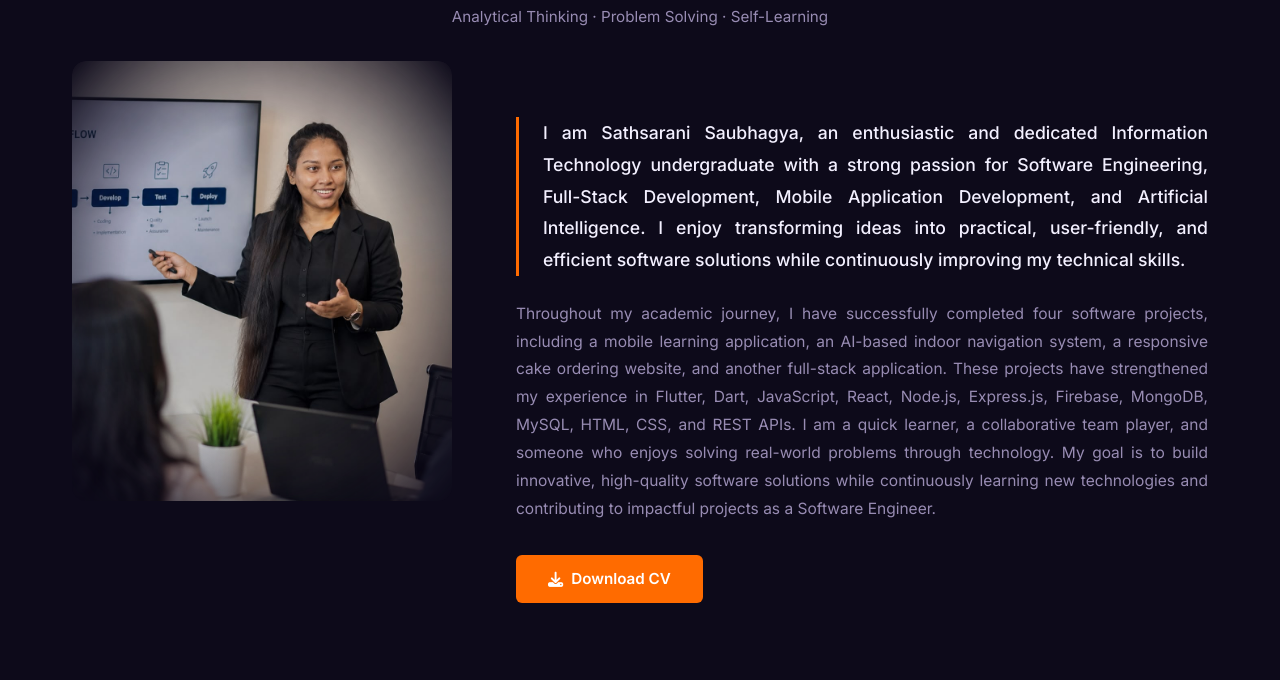
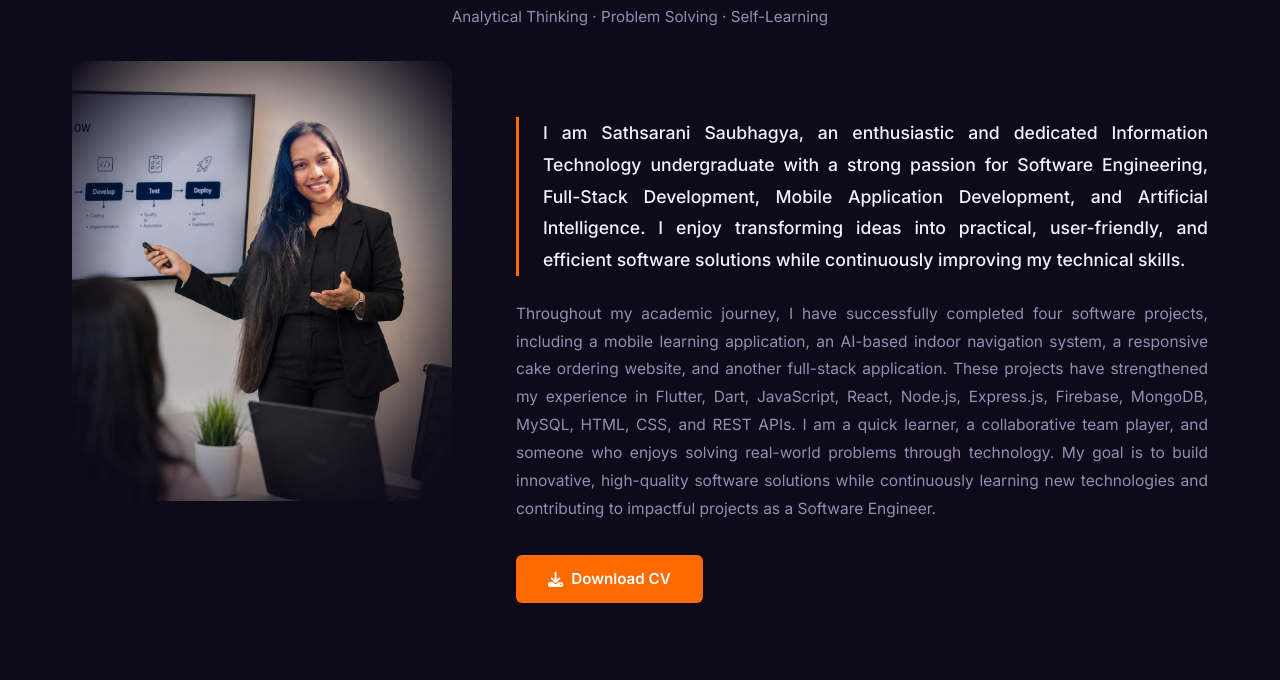
Before and after one commit to sSaubhagya12/My-portfolio-main, a plain HTML site: page index.html in a window 1280 px wide. Shown: the part 963-1643 px from the top of the page. Drawn offline with Linux system fonts and the light colour scheme; animation ran at ten frames a second.

Commit message:
changepic

```diff
--- a/index.html
+++ b/index.html
@@ -96,7 +96,7 @@
       </div>
       <div class="about-content">
         <div class="about-image">
-          <img src="assets/image_4.jpeg" alt="Sathsarani Saubhagya" />
+          <img src="assets/image_5.jpeg" alt="Sathsarani Saubhagya" />
         </div>
         <div class="about-text">
           <p>I am Sathsarani Saubhagya, an enthusiastic and dedicated Information Technology undergraduate with a strong
```
Also changed, not shown: assets/image_5.jpeg (added).
